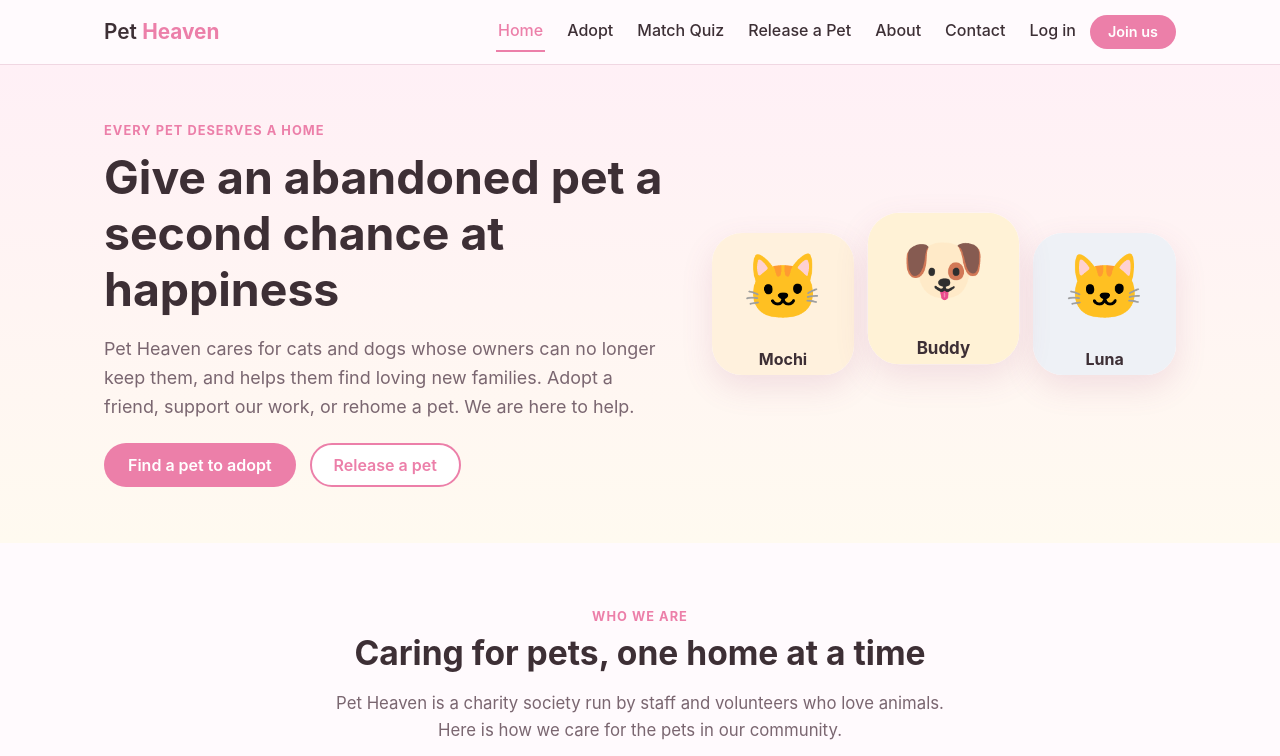
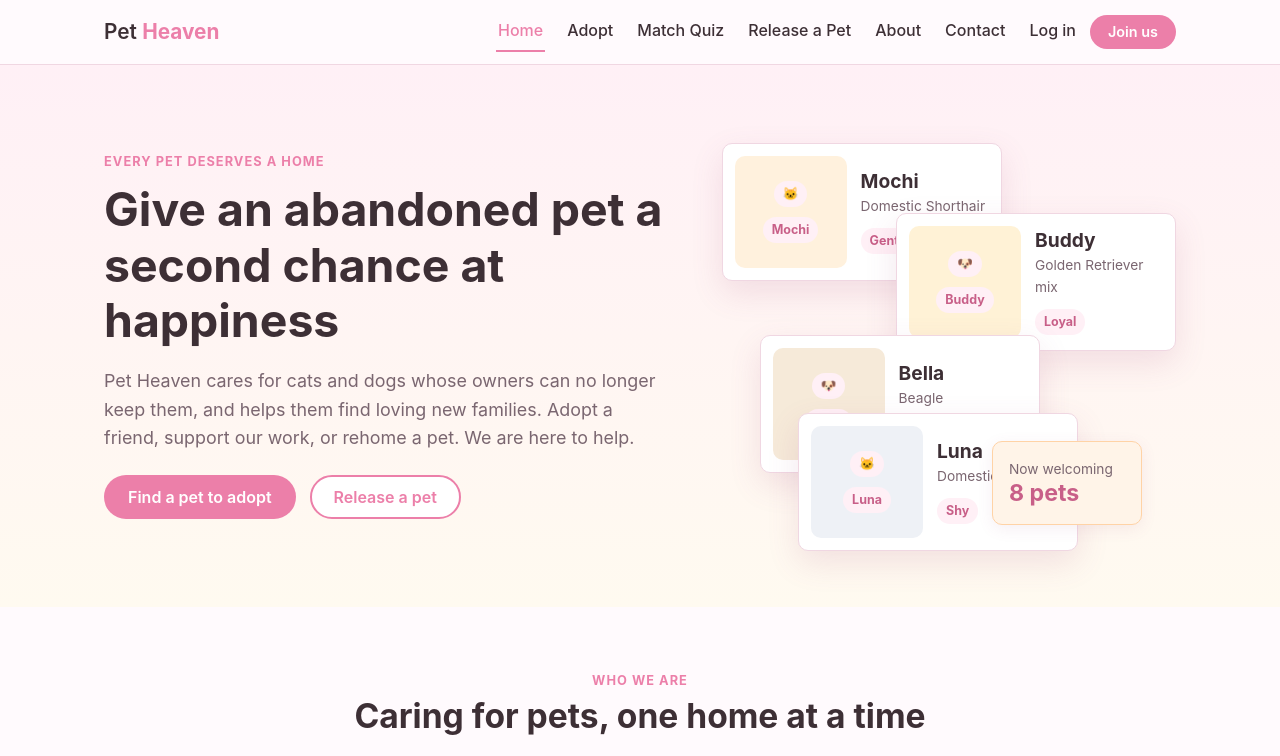
Before and after one commit to legitfad/Pet-Heaven, a React (Vite) app: page / in a window 1280 px wide. Shown: the top 756 px of the page. Built offline with nearby package versions, Linux system fonts and the light colour scheme; no server answers.

Commit message:
git merge

```diff
--- a/src/pages/Contact.jsx
+++ b/src/pages/Contact.jsx
@@ -142,7 +142,7 @@ export default function Contact() {
           <div className="info-card">
             <h3>Visit or call</h3>
             <p>
-              12 Sunshine Avenue, Singapore 123456
+              59 Sungei Tengah Road, Singapore 699014
               <br />
               Open daily · 10am – 6pm
             </p>
--- a/src/pages/Home.jsx
+++ b/src/pages/Home.jsx
@@ -36,7 +36,7 @@ const STEPS = [
 
 export default function Home() {
   const featured = getFeaturedPets(3);
-  const heroPets = [PETS[0], PETS[4], PETS[2]];
+  const heroPets = [PETS[0], PETS[4], PETS[5], PETS[2]];
 
   return (
     <>
@@ -58,14 +58,26 @@ export default function Home() {
             </div>
           </div>
 
-          <div className="hero-art">
+          <div className="hero-board" aria-label="Featured adoptable pets">
+            <div className="board-note board-note-main">
+              <span>Now welcoming</span>
+              <strong>{PETS.length} pets</strong>
+            </div>
+
             {heroPets.map((pet, i) => (
-              <div key={pet.id} className={"hero-blob blob-" + i}>
-                <PetAvatar
-                  species={pet.species}
-                  bg={pet.bg}
-                  name={pet.name}
-                />
+              <div key={pet.id} className={"hero-pet-card hero-pet-" + i}>
+                <div className="hero-pet-photo">
+                  <PetAvatar
+                    species={pet.species}
+                    bg={pet.bg}
+                    name={pet.name}
+                  />
+                </div>
+                <div>
+                  <h3>{pet.name}</h3>
+                  <p>{pet.breed}</p>
+                  <span>{pet.traits[0]}</span>
+                </div>
               </div>
             ))}
           </div>
--- a/src/styles.css
+++ b/src/styles.css
@@ -48,13 +48,13 @@ h2 { font-size: clamp(1.5rem, 1.1rem + 1.6vw, 2.1rem); }
 .app-shell { display: flex; flex-direction: column; min-height: 100vh; }
 main { flex: 1; }
 
-.btn-row, .hero-actions, .hero-art, .search-filter, .filter-chips, .pet-traits,
+.btn-row, .hero-actions, .search-filter, .filter-chips, .pet-traits,
 .cta-card, .quiz-box, .notice, .brand, .nav-links, .nav-account, .nav-toggle,
 .checkbox-label { display: flex; }
 .btn-row, .hero-actions, .search-filter, .filter-chips, .pet-traits, .cta-card,
 .quiz-box { flex-wrap: wrap; }
 .btn-row { gap: 12px; margin-top: 18px; }
-.btn-row.center, .btn, .hero-art, .step-num, .feature-icon { justify-content: center; }
+.btn-row.center, .btn, .step-num, .feature-icon { justify-content: center; }
 
 .skip-link {
   position: absolute;
@@ -193,22 +193,74 @@ main { flex: 1; }
 }
 .lead { max-width: 52ch; font-size: 1.12rem; }
 .hero-actions { gap: 14px; margin-top: 22px; }
-.hero-art { align-items: center; gap: 18px; }
-.hero-blob {
-  flex: 1;
-  max-width: 165px;
+.hero-board {
+  position: relative;
+  min-height: 430px;
+}
+.board-note {
+  position: absolute;
+  right: 34px;
+  bottom: 26px;
+  z-index: 2;
+  width: 150px;
+  padding: 16px;
+  background: #fff4e8;
+  border: 1px solid #ffd3a6;
+  border-radius: var(--radius-sm);
+  box-shadow: var(--shadow-sm);
+}
+.board-note span, .hero-pet-card p {
+  display: block;
+  color: var(--muted);
+  font-size: 0.86rem;
+}
+.board-note strong {
+  display: block;
+  color: var(--brand-dark);
+  font-size: 1.45rem;
+  line-height: 1.2;
+}
+.hero-pet-card {
+  position: absolute;
+  display: grid;
+  grid-template-columns: 112px 1fr;
+  align-items: center;
+  gap: 14px;
+  width: 280px;
+  padding: 12px;
+  background: #fff;
+  border: 1px solid var(--line);
+  border-radius: var(--radius-sm);
+  box-shadow: var(--shadow);
+}
+.hero-pet-photo {
   aspect-ratio: 1;
   overflow: hidden;
-  background: #fff;
-  border-radius: 30px;
-  box-shadow: var(--shadow);
+  border-radius: var(--radius-sm);
 }
-.hero-blob .pet-avatar, .pet-detail-media .pet-avatar, .quiz-photo .pet-avatar,
+.hero-pet-card h3 {
+  margin: 0 0 2px;
+  font-size: 1.2rem;
+}
+.hero-pet-card p { margin: 0 0 10px; }
+.hero-pet-card span {
+  display: inline-block;
+  padding: 3px 9px;
+  color: var(--brand-dark);
+  font-size: 0.78rem;
+  font-weight: 700;
+  background: var(--brand-tint);
+  border-radius: 999px;
+}
+.hero-pet-0 { top: 22px; left: 10px; }
+.hero-pet-1 { top: 92px; right: 0; }
+.hero-pet-2 { bottom: 78px; left: 48px; }
+.hero-pet-3 { right: 98px; bottom: 0; }
+.pet-detail-media .pet-avatar, .quiz-photo .pet-avatar,
 .pet-card-media .pet-avatar, .pet-card-media img, .quiz-photo img {
   width: 100%;
   height: 100%;
 }
-.blob-1 { transform: translateY(-16px) scale(1.06); }
 
 .section-heading { max-width: 640px; }
 .section-heading.center { margin: 0 auto; text-align: center; }
@@ -557,6 +609,18 @@ textarea.control { resize: vertical; }
   .hero-inner, .pet-detail, .contact-layout, .request-card, .quiz-result {
     grid-template-columns: 1fr;
   }
+  .hero-board {
+    display: grid;
+    grid-template-columns: repeat(2, 1fr);
+    gap: 14px;
+    min-height: 0;
+  }
+  .board-note, .hero-pet-card {
+    position: static;
+    width: auto;
+  }
+  .board-note { order: -1; }
+  .hero-pet-card { grid-template-columns: 96px 1fr; }
   .feature-grid, .feature-grid.three, .steps, .pet-grid {
     grid-template-columns: repeat(2, 1fr);
   }
@@ -602,9 +666,7 @@ textarea.control { resize: vertical; }
   .pet-card-media { height: 230px; }
   .stats-inner { grid-template-columns: repeat(2, 1fr); }
   .footer-inner { grid-template-columns: 1fr; }
-  .hero-blob {
-    max-width: 110px;
-    border-radius: 22px;
-  }
+  .hero-board { grid-template-columns: 1fr; }
+  .hero-pet-card { grid-template-columns: 88px 1fr; }
   .cta-card { padding: 28px 24px; }
 }
```
